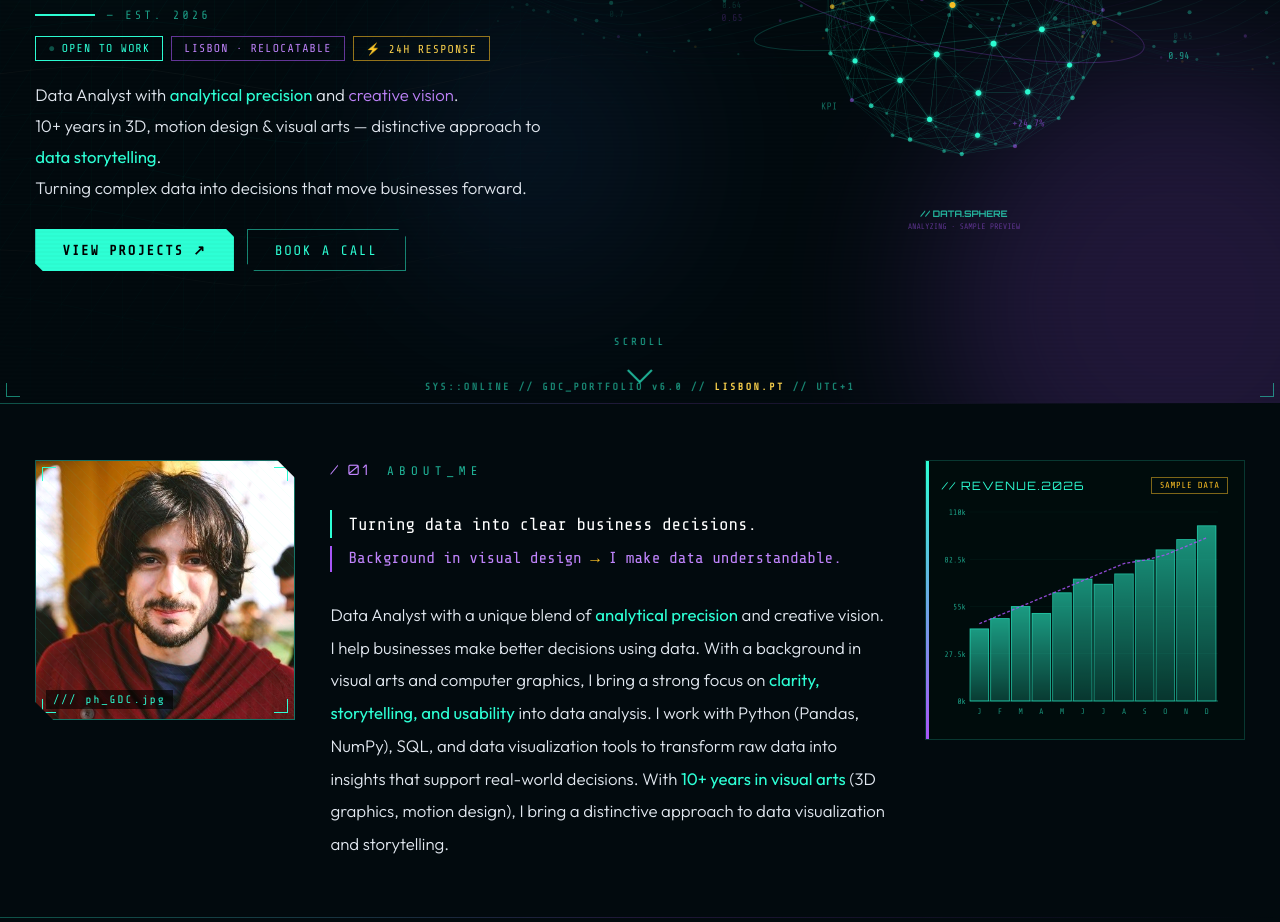
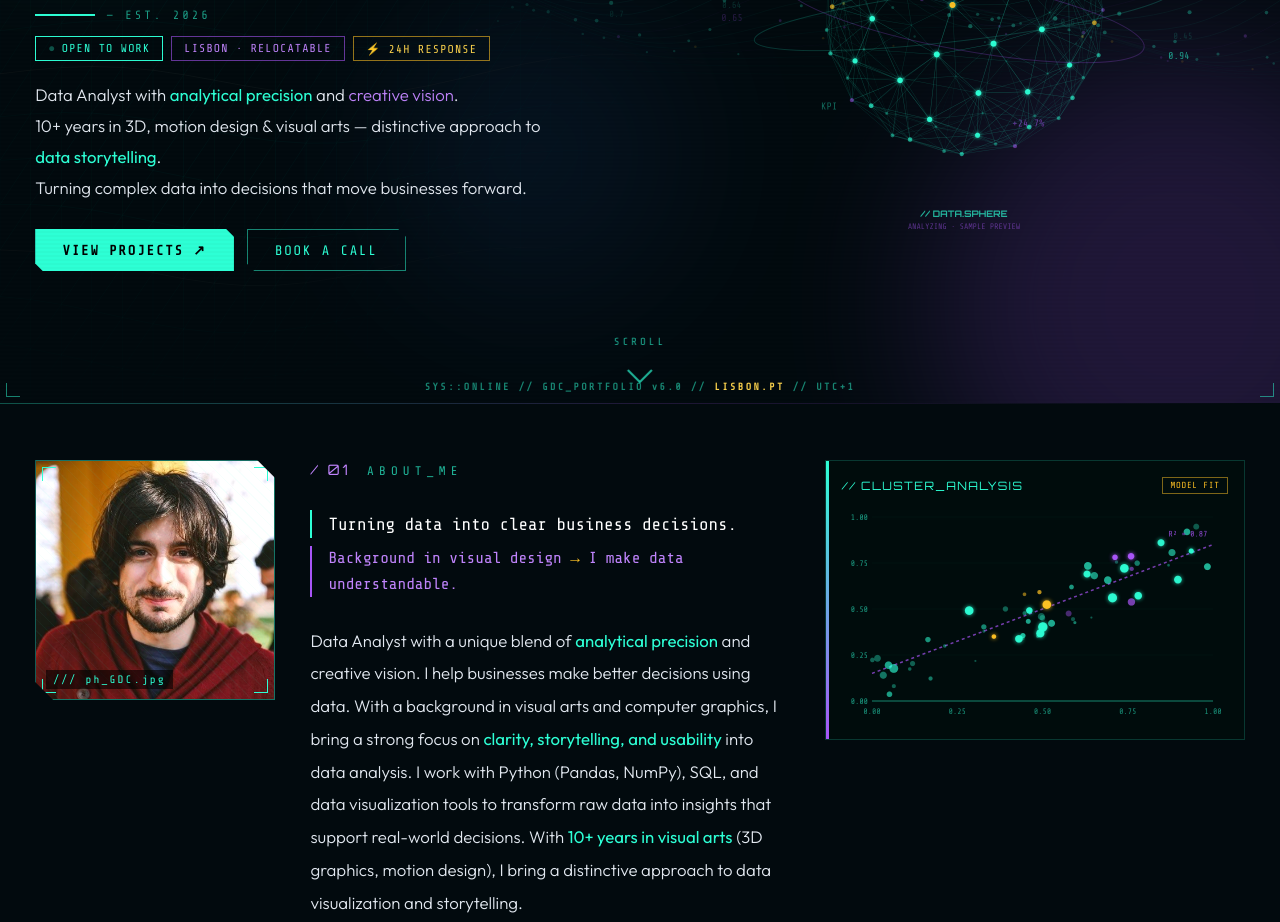
Before and after one commit to gibiai/gdc-portfolio, a plain HTML site: page index.html in a window 1280 px wide. Shown: the part 397-1319 px from the top of the page. Drawn offline with nearby package versions, Linux system fonts and the light colour scheme; animation ran at ten frames a second.

Commit message:
Add files via upload

```diff
--- a/index.html
+++ b/index.html
@@ -117,8 +117,8 @@
     </div>
     <div class="about-chart-card">
       <div class="acc-head">
-        <div class="acc-title">// REVENUE.2026</div>
-        <div class="acc-tag">SAMPLE DATA</div>
+        <div class="acc-title">// CLUSTER_ANALYSIS</div>
+        <div class="acc-tag">MODEL FIT</div>
       </div>
       <canvas class="acc-canvas" id="aboutChart"></canvas>
     </div>
--- a/script.js
+++ b/script.js
@@ -319,75 +319,94 @@ resizeAbout();
 window.addEventListener('resize', resizeAbout);
 
 let act = 0;
-const months = ['J','F','M','A','M','J','J','A','S','O','N','D'];
-const rev = [42,48,55,51,63,71,68,74,82,88,94,102];
-const tgt = [45,50,55,60,65,70,75,80,82,85,90,95];
-const maxR = 110;
+const scData = [];
+for (let i = 0; i < 60; i++) {
+  const nx = Math.random();
+  const ny = nx * 0.7 + (Math.random() * 0.3);
+  scData.push({
+    x: nx,
+    y: ny,
+    sz: 1 + Math.random() * 2.5,
+    pSpeed: 0.02 + Math.random() * 0.04,
+    pOff: Math.random() * Math.PI * 2,
+    col: Math.random() > 0.85 ? 'violet' : (Math.random() > 0.92 ? 'yellow' : 'teal')
+  });
+}
 
 function drawAbout() {
   if (!isVisible) { requestAnimationFrame(drawAbout); return; }
   if (ac.width !== ac.offsetWidth * 2) resizeAbout();
   const W = ac.offsetWidth, H = ac.offsetHeight;
   aX.clearRect(0, 0, W, H);
-  const padL = 28, padR = 10, padT = 10, padB = 22;
+
+  const padL = 30, padR = 15, padT = 15, padB = 22;
   const cw = W - padL - padR;
   const ch = H - padT - padB;
-  const bW = cw / rev.length - 2;
 
-  // grid
-  aX.font = '8px Share Tech Mono, monospace';
+  // Grid
+  aX.font = '8px "Share Tech Mono", monospace';
+  aX.textAlign = 'right';
   for (let i = 0; i <= 4; i++) {
-    const v = (maxR / 4) * i;
-    const y = padT + ch - (v / maxR) * ch;
+    const y = padT + ch - (i / 4) * ch;
     aX.beginPath();
     aX.moveTo(padL, y); aX.lineTo(W - padR, y);
-    aX.strokeStyle = i === 0 ? 'rgba(45,255,213,0.4)' : 'rgba(45,255,213,0.07)';
+    aX.strokeStyle = i === 0 ? 'rgba(45,255,213,0.5)' : 'rgba(45,255,213,0.07)';
     aX.lineWidth = i === 0 ? 1 : 0.5;
     aX.stroke();
     aX.fillStyle = 'rgba(45,255,213,0.6)';
-    aX.textAlign = 'right';
-    aX.fillText(v + 'k', padL - 4, y + 3);
+    aX.fillText((i*0.25).toFixed(2), padL - 4, y + 3);
   }
 
-  // bars
-  rev.forEach((v, i) => {
-    const x = padL + i * (bW + 2);
-    const h = (v / maxR) * ch;
-    const y = padT + ch - h;
-    const pulse = Math.sin(act * 1.5 + i * 0.5) * 0.08 + 0.92;
-    const g = aX.createLinearGradient(0, y, 0, y + h);
-    g.addColorStop(0, `rgba(45,255,213,${0.6 * pulse})`);
-    g.addColorStop(1, `rgba(45,255,213,${0.2 * pulse})`);
-    aX.fillStyle = g;
-    aX.fillRect(x, y, bW, h);
-    aX.strokeStyle = `rgba(45,255,213,${0.7 * pulse})`;
-    aX.lineWidth = 0.8;
-    aX.strokeRect(x, y, bW, h);
-  });
-
-  // target
+  // Trendline
   aX.beginPath();
-  aX.setLineDash([3, 2]);
-  tgt.forEach((v, i) => {
-    const x = padL + i * (bW + 2) + bW / 2;
-    const y = padT + ch - (v / maxR) * ch;
-    if (i === 0) aX.moveTo(x, y); else aX.lineTo(x, y);
-  });
-  aX.strokeStyle = 'rgba(168,85,247,0.85)';
-  aX.lineWidth = 1.3;
+  aX.setLineDash([3, 3]);
+  const ty1 = padT + ch - (0.15) * ch;
+  const ty2 = padT + ch - (0.85) * ch;
+  aX.moveTo(padL, ty1);
+  aX.lineTo(padL + cw, ty2);
+  aX.strokeStyle = 'rgba(168,85,247,0.7)';
+  aX.lineWidth = 1.5;
   aX.stroke();
   aX.setLineDash([]);
 
-  // months
-  aX.fillStyle = 'rgba(45,255,213,0.55)';
-  aX.font = '8px Share Tech Mono, monospace';
-  aX.textAlign = 'center';
-  months.forEach((m, i) => {
-    const x = padL + i * (bW + 2) + bW / 2;
-    aX.fillText(m, x, padT + ch + 13);
+  // Scatter points
+  scData.forEach((p, i) => {
+    const px = padL + p.x * cw;
+    const py = padT + ch - p.y * ch;
+    const pulse = Math.sin(act * p.pSpeed + p.pOff) * 0.5 + 0.5; // 0 to 1
+    const r = p.sz + pulse * 1.5;
+
+    aX.beginPath();
+    aX.arc(px, py, r, 0, Math.PI * 2);
+    let fill = `rgba(45,255,213,${0.3 + pulse * 0.5})`;
+    if (p.col === 'violet') fill = `rgba(168,85,247,${0.4 + pulse * 0.6})`;
+    else if (p.col === 'yellow') fill = `rgba(251,191,36,${0.5 + pulse * 0.5})`;
+
+    aX.fillStyle = fill;
+    aX.fill();
+
+    if (pulse > 0.8) {
+      aX.shadowBlur = 8;
+      aX.shadowColor = p.col === 'violet' ? '#a855f7' : (p.col === 'yellow' ? '#fbbf24' : '#2dffd5');
+      aX.fill();
+      aX.shadowBlur = 0;
+    }
   });
 
-  act += 0.014;
+  // X labels
+  aX.fillStyle = 'rgba(45,255,213,0.55)';
+  aX.textAlign = 'center';
+  for(let i=0; i<=4; i++){
+    const x = padL + (i/4) * cw;
+    aX.fillText((i*0.25).toFixed(2), x, padT + ch + 13);
+  }
+
+  // Trendline label
+  aX.fillStyle = 'rgba(168,85,247,0.85)';
+  aX.font = '8px "Share Tech Mono", monospace';
+  aX.fillText('R² = 0.87', W - padR - 25, ty2 - 8);
+
+  act += 1;
   requestAnimationFrame(drawAbout);
 }
 drawAbout();
--- a/style.css
+++ b/style.css
@@ -112,8 +112,8 @@
   @keyframes bounce{0%,100%{transform:rotate(45deg) translate(0,0)}50%{transform:rotate(45deg) translate(4px,4px)}}
 
   /* ABOUT */
-  #about-sec{padding:3.5rem 2.2rem;display:grid;grid-template-columns:260px 1fr 320px;gap:2.2rem;align-items:start;}
-  .about-photo{width:260px;height:260px;border:1px solid rgba(45,255,213,0.4);background:linear-gradient(135deg,rgba(45,255,213,0.08),rgba(168,85,247,0.06));position:relative;overflow:hidden;clip-path:polygon(0 0,calc(100% - 18px) 0,100% 18px,100% 100%,18px 100%,0 calc(100% - 18px));}
+  #about-sec{padding:3.5rem 2.2rem;display:grid;grid-template-columns:240px 1fr 420px;gap:2.2rem;align-items:start;}
+  .about-photo{width:240px;height:240px;border:1px solid rgba(45,255,213,0.4);background:linear-gradient(135deg,rgba(45,255,213,0.08),rgba(168,85,247,0.06));position:relative;overflow:hidden;clip-path:polygon(0 0,calc(100% - 18px) 0,100% 18px,100% 100%,18px 100%,0 calc(100% - 18px));}
   .about-photo img{width:100%;height:100%;object-fit:cover;display:block;filter:saturate(1.1) contrast(1.05);}
   .about-photo::before{content:'';position:absolute;inset:0;background:repeating-linear-gradient(45deg,rgba(45,255,213,0.04) 0,rgba(45,255,213,0.04) 1px,transparent 1px,transparent 8px);z-index:2;pointer-events:none;}
   .about-photo .ph-label{position:absolute;bottom:10px;left:10px;font-size:0.68rem;letter-spacing:0.2em;color:var(--teal);z-index:3;background:rgba(0,0,0,0.6);padding:3px 7px;}
```
